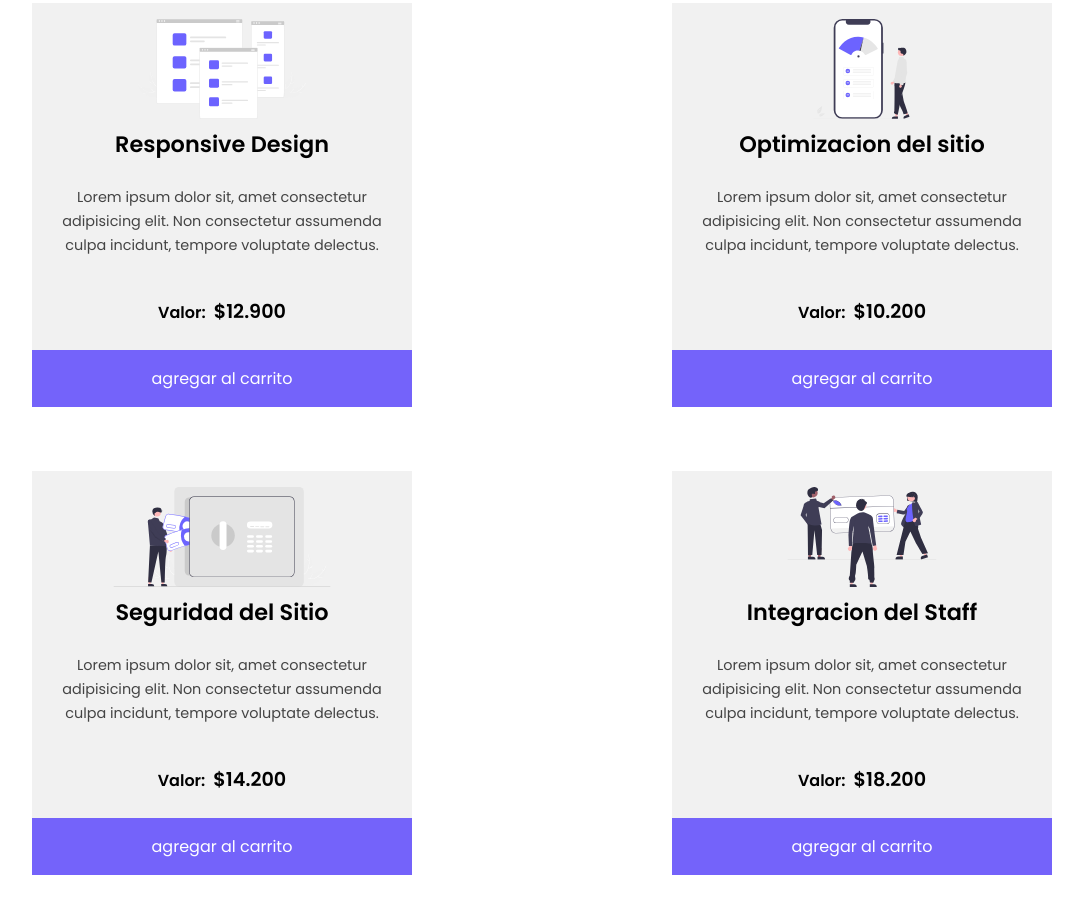
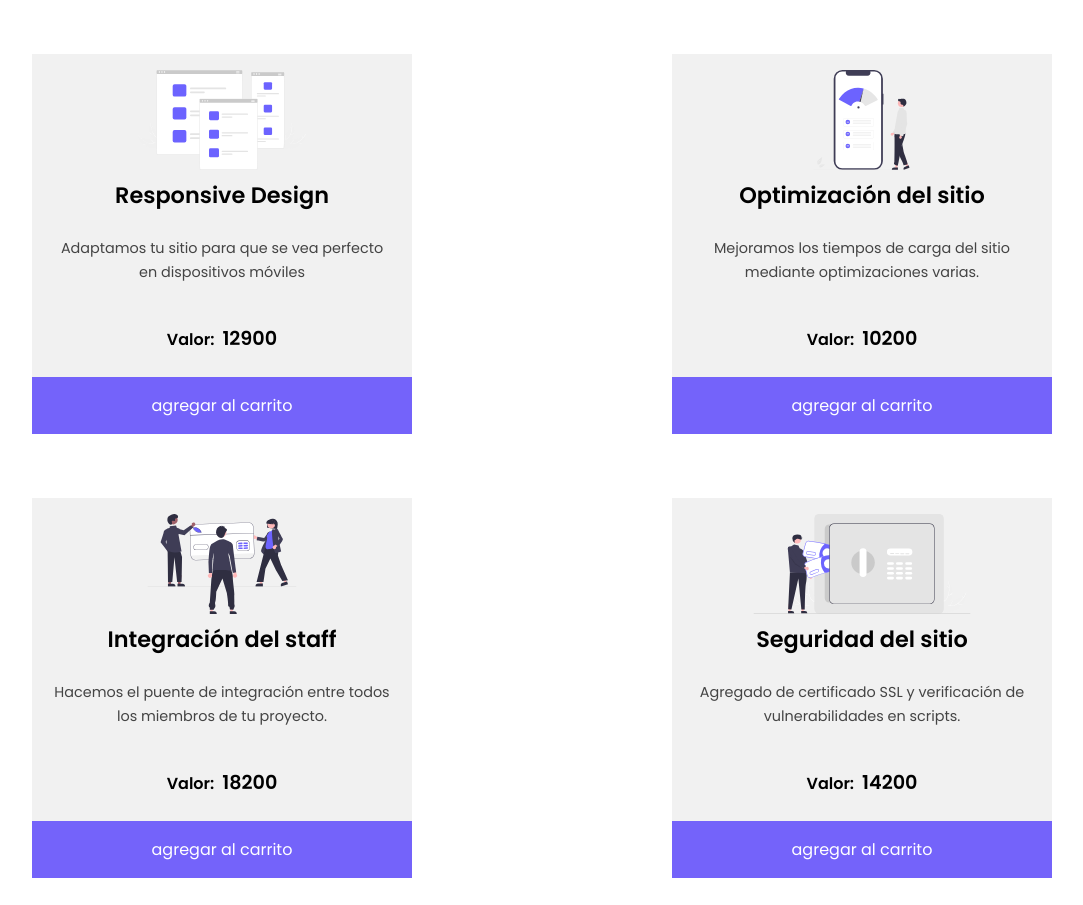
Before and after one commit to andredelotero/ecommerce, a plain HTML site: page index.html in a window 1280 px wide. Shown: the part 1575-2480 px from the top of the page, without its empty margins (98-1181 px from the left). Drawn offline with Linux system fonts and the light colour scheme.

Commit message:
correcciones menores

```diff
--- a/css/style.css
+++ b/css/style.css
@@ -462,7 +462,7 @@ main .servicios {
           align-items: center;
 }
 
-main .servicios .card {
+main .servicios article {
   background: #f1f1f1;
   width: 80%;
   min-width: 280px;
@@ -478,19 +478,19 @@ main .servicios .card {
           flex-direction: column;
 }
 
-main .servicios .card img {
+main .servicios article img {
   width: auto;
   height: 100px;
 }
 
-main .servicios .card .titulo {
+main .servicios article .titulo {
   text-align: center;
   margin: 0.5rem auto;
   font-size: 1.4rem;
   font-weight: 600;
 }
 
-main .servicios .card .descripcion {
+main .servicios article .descripcion {
   font-size: 0.9rem;
   color: #444;
   font-weight: 400;
@@ -500,20 +500,20 @@ main .servicios .card .descripcion {
   margin: 1rem auto;
 }
 
-main .servicios .card .precio {
+main .servicios article .precio {
   text-align: center;
   font-size: 1.2rem;
   font-weight: 600;
   margin: 1.5rem 0;
 }
 
-main .servicios .card .precio::before {
+main .servicios article .precio::before {
   content: "Valor:";
   font-size: 1rem;
   margin-right: 0.5rem;
 }
 
-main .servicios .card .comprar {
+main .servicios article .comprar {
   width: 100%;
   background: #7463fa;
   color: #fff;
@@ -532,7 +532,7 @@ main .servicios .card .comprar {
   transition: all 200ms linear;
 }
 
-main .servicios .card .comprar:hover {
+main .servicios article .comprar:hover {
   background: #007e00;
 }
 
--- a/index.html
+++ b/index.html
@@ -53,87 +53,37 @@
         <section class="soluciones" >
             <div class="intro">
                 <h3 class="main--title">Un solo lugar, todas las soluciones:</h3>
-                <p>Lorem, ipsum dolor sit amet consectetur adipisicing elit. Nam expedita fuga, dicta repudiandae officia.</p>
+                <p>Contamos con un amplio equipo de profesionales dedicados a brindar la mejor solución a nuestros clientes.</p>
             </div>
             <div class="cuadros__soluciones">
                 <img src="./img/disenio.png" alt="">
                 <div class="cuadro__soluciones__info">
                     <h4>Diseño desde la primera idea</h4>
-                    <p>lalalalala</p>
+                    <p>Ideamos todas las etapas del proyecto hasta llegar al diseño final.</p>
                 </div>
             </div>
             <div class="cuadros__soluciones">
                 <img src="./img/programacion.png" alt="">
                 <div class="cuadro__soluciones__info">
                     <h4>Programacion y codificacion</h4>
-                    <p>lalalalala</p>
+                    <p>Programamos y codificamos todo el sitio con tecnología de avanzada.</p>
                 </div>
             </div>
             <div class="cuadros__soluciones">
                 <img src="./img/hosting.png" alt="">
                 <div class="cuadro__soluciones__info">
                     <h4>Cloud Hosting</h4>
-                    <p>lalalalala</p>
+                    <p>Una vez terminado el proyecto, lo alojamos en los mejores cloud servers.</p>
                 </div>
             </div>
         </section>
 
         <p class="main--title mt4 align--center" id="servicios">Lo que ofrecemos:</p>
         <section class="servicios" >
-            <article class="card">
-                <img src="./img/wireframe.svg" alt="">
-                    <p class="titulo">Wireframe</p>
-                    <p class="descripcion">Lorem ipsum dolor sit, amet consectetur adipisicing elit. Non consectetur assumenda culpa incidunt, tempore voluptate delectus.</p>
-                    <p class="precio">$6.500</p>
-                    <p class="comprar" onclick="agregarAlCarrito()">agregar al carrito</p>
-            </article>
-            <article class="card">
-                <img src="./img/wireframe_to_html.svg" alt="">
-                    <p class="titulo">Wireframe a Html</p>
-                    <p class="descripcion">Lorem ipsum dolor sit, amet consectetur adipisicing elit. Non consectetur assumenda culpa incidunt, tempore voluptate delectus.</p>
-                    <p class="precio">$9.800</p>
-                    <p class="comprar" onclick="agregarAlCarrito()">agregar al carrito</p>
 
-            </article>
-
-            <article class="card">
-                <img src="./img/responsive.svg" alt="">
-                    <p class="titulo">Responsive Design</p>
-                    <p class="descripcion">Lorem ipsum dolor sit, amet consectetur adipisicing elit. Non consectetur assumenda culpa incidunt, tempore voluptate delectus.</p>
-                    <p class="precio">$12.900</p>
-                    <p class="comprar" onclick="agregarAlCarrito()">agregar al carrito</p>
-
-            </article>
-
-            <article class="card">
-                <img src="./img/optimizacion.svg" alt="">
-                    <p class="titulo">Optimizacion del sitio</p>
-                    <p class="descripcion">Lorem ipsum dolor sit, amet consectetur adipisicing elit. Non consectetur assumenda culpa incidunt, tempore voluptate delectus.</p>
-                    <p class="precio">$10.200</p>
-                    <p class="comprar" onclick="agregarAlCarrito()">agregar al carrito</p>
-
-            </article>
-
-            <article class="card">
-                <img src="./img/seguridad.svg" alt="">
-                    <p class="titulo">Seguridad del Sitio</p>
-                    <p class="descripcion">Lorem ipsum dolor sit, amet consectetur adipisicing elit. Non consectetur assumenda culpa incidunt, tempore voluptate delectus.</p>
-                    <p class="precio">$14.200</p>
-                    <p class="comprar" onclick="agregarAlCarrito()">agregar al carrito</p>
-
-            </article>
-
-            <article class="card">
-                <img src="./img/staff_integracion.svg" alt="">
-                    <p class="titulo">Integracion del Staff</p>
-                    <p class="descripcion">Lorem ipsum dolor sit, amet consectetur adipisicing elit. Non consectetur assumenda culpa incidunt, tempore voluptate delectus.</p>
-                    <p class="precio">$18.200</p>
-                    <p class="comprar" onclick="agregarAlCarrito()">agregar al carrito</p>
-
-            </article>
         </section>
     </main>
-    <article class="about">
+    <article class="about" >
 
     </article>
 
--- a/js/main.js
+++ b/js/main.js
@@ -1,12 +1,39 @@
-class servicio{
-    constructor(id, nombre, descripcion, valor, imagen){
+class servicios{
+    constructor (id, nombre, descripcion, precio, imagen){
         this.id = id;
         this.nombre = nombre;
         this.descripcion = descripcion;
-        this.valor = valor;
-        this.imagen = "../img"+imagen;
+        this.precio = precio;
+        this.imagen = "./img/" + imagen;
     }
 }
+
+const serviciosArr = [];
+
+serviciosArr.push (new servicios(01, "Wireframe", "Basandonos en tus ideas, creamos una vista previa del sitio mediante programas de diseño.", 6500, "wireframe.svg"));
+serviciosArr.push (new servicios(02, "Wireframe a html", "Si ya dispones de wireframes, convertimos esas ideas en un sitio real.", 9800, "wireframe_to_html.svg"));
+serviciosArr.push (new servicios(03, "Responsive Design", "Adaptamos tu sitio para que se vea perfecto en dispositivos móviles", 12900, "responsive.svg"));
+serviciosArr.push (new servicios(04, "Optimización del sitio", "Mejoramos los tiempos de carga del sitio mediante optimizaciones varias.", 10200, "optimizacion.svg"));
+serviciosArr.push (new servicios(05, "Integración del staff", "Hacemos el puente de integración entre todos los miembros de tu proyecto.", 18200, "staff_integracion.svg"));
+serviciosArr.push (new servicios(06, "Seguridad del sitio", "Agregado de certificado SSL y verificación de vulnerabilidades en scripts.", 14200, "seguridad.svg"));
+
+
+
+function crear(){
+    const padre = document.querySelector(".servicios");
+    for (const serv of serviciosArr){
+        let articulo = document.createElement("article");
+        articulo.innerHTML=
+            `<img src="${serv.imagen}"></img>
+            <p class="titulo">${serv.nombre}</p>
+            <p class="descripcion">${serv.descripcion}</p>
+            <p class="precio">${serv.precio}</p>
+            <p class="comprar" onclick="agregarAlCarrito()">agregar al carrito</p>`
+        padre.appendChild(articulo)
+}
+}
+
+
 
 let cantidadProductos=0;
 
@@ -18,4 +45,8 @@ function agregarAlCarrito(){
     cantidadProductos++;
     car.style.animation= "sacudon 150ms";
     car.innerHTML = cantidadProductos;
+    //localStorage.setItem("productosEnCarrito", JSON.stringify())
 }
+
+
+crear();
```
